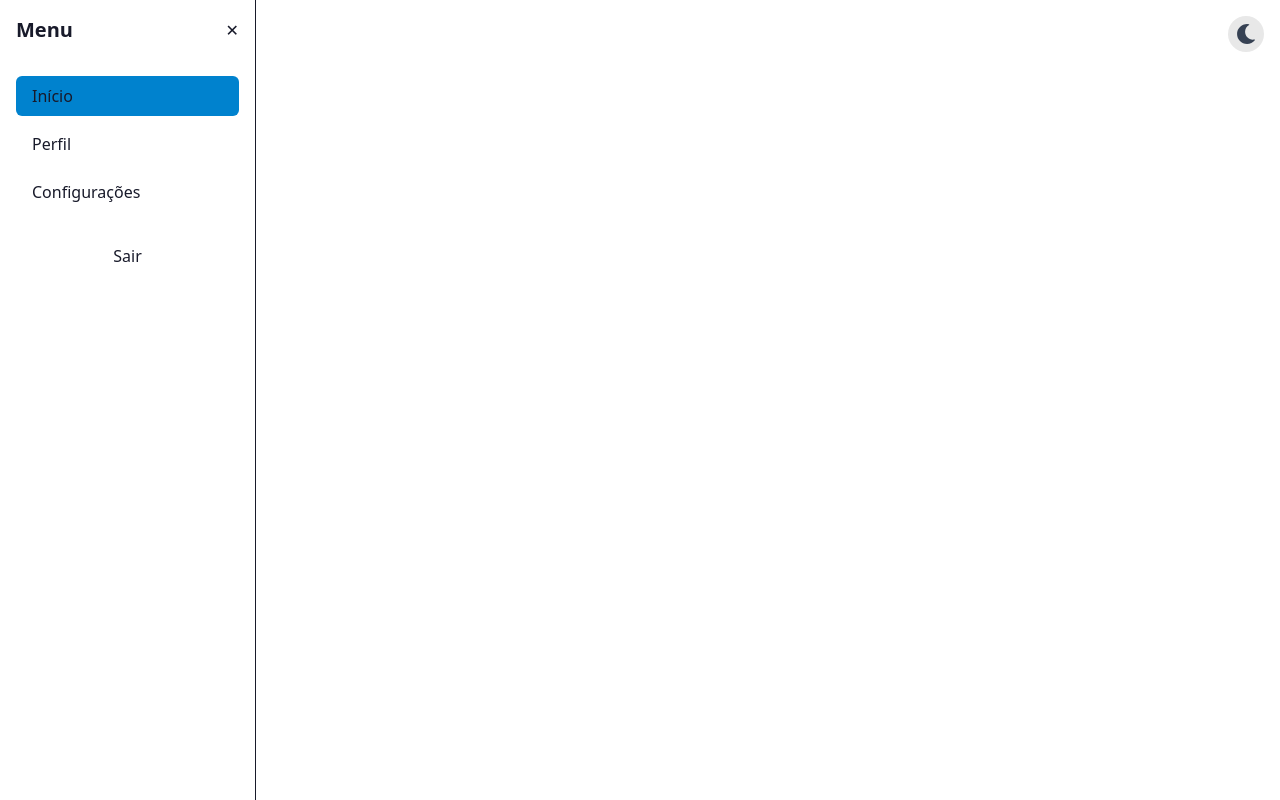
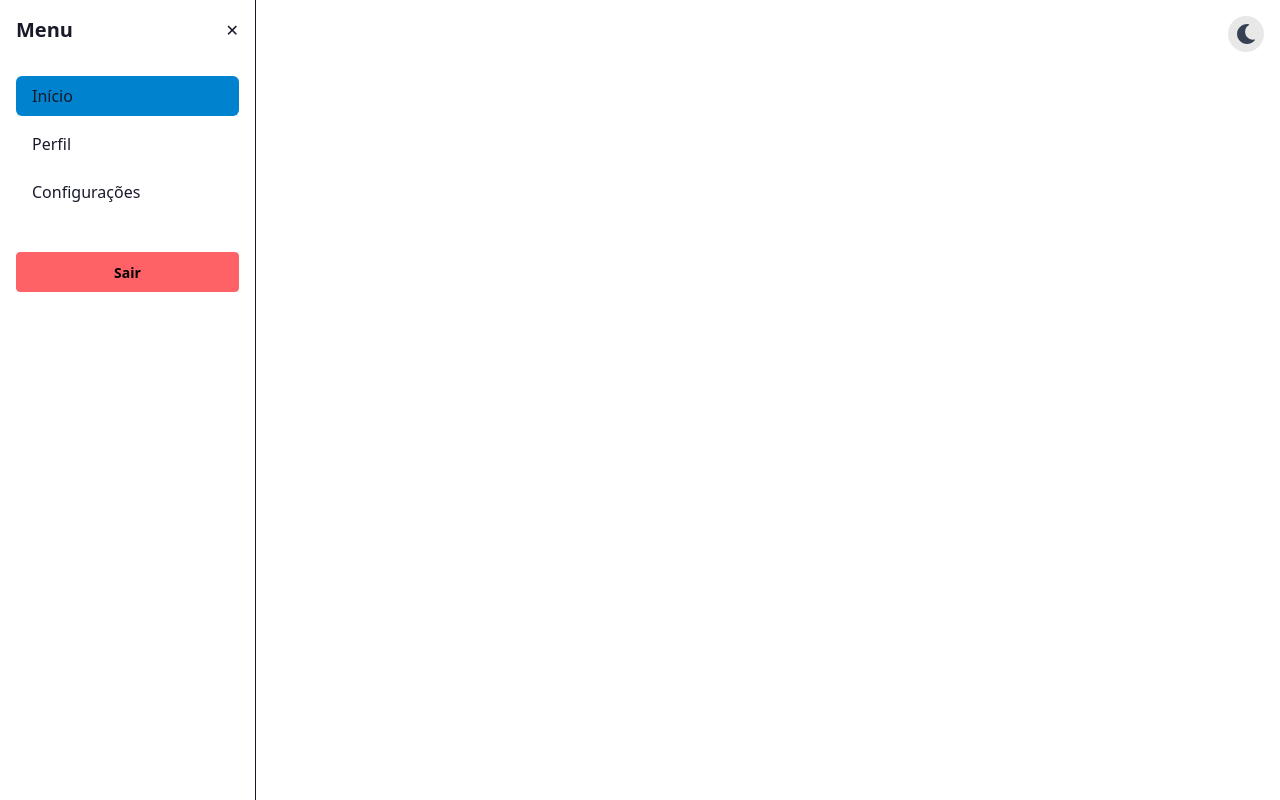
Before and after one commit to dyogohenrique/sistema-financeiro, a Next.js app: page / in a window 1280 px wide. Built offline with nearby package versions, Linux system fonts and the light colour scheme; no server answers.

Commit message:
simplificação da barra lateral

```diff
--- a/src/app/(authenticated)/layout.tsx
+++ b/src/app/(authenticated)/layout.tsx
@@ -1,13 +1,14 @@
-import SidebarWrapper from '@/components/SidebarWrapper';
-import { ReactNode } from 'react';
+import Sidebar from '@/components/Sidebar';
+import { auth } from 'auth';
 
-export default function AuthenticateLayout({ children }: Readonly<{ children: ReactNode }>) {
+export default async function AuthenticatedLayout({ children }: { children: React.ReactNode }) {
+    const session = await auth();
+    const userName = session?.user?.name || '';
+
     return (
-        <>
-            <SidebarWrapper />
-            <main>
-                {children}
-            </main>
-        </>
+        <div className="flex h-screen">
+            <Sidebar userName={userName} />
+            <main className="flex-1 p-4 overflow-auto">{children}</main>
+        </div>
     );
 }
--- a/src/components/Sidebar.tsx
+++ b/src/components/Sidebar.tsx
@@ -4,14 +4,15 @@ import { logoutAction } from '@/app/(auth)/(logout)/logoutAction';
 import Form from 'next/form';
 import Link from 'next/link';
 import { usePathname } from 'next/navigation';
+import { useState } from 'react';
 
 interface SidebarProps {
-    isOpen: boolean;
-    onClose: () => void;
+    userName: string;
 }
 
-export default function Sidebar({ isOpen, onClose }: SidebarProps) {
+export default function Sidebar({ userName }: SidebarProps) {
     const pathname = usePathname();
+    const [isOpen, setIsOpen] = useState(true);
 
     const menuItems = [
         { href: '/', label: 'Início' },
@@ -20,6 +21,7 @@ export default function Sidebar({ isOpen, onClose }: SidebarProps) {
     ];
 
     return (
+        <>
             <div
                 className={`fixed top-0 left-0 h-full w-64 bg-background border-r transition-transform duration-300 ease-in-out z-50 ${
                     isOpen ? 'translate-x-0' : '-translate-x-full'
@@ -28,7 +30,7 @@ export default function Sidebar({ isOpen, onClose }: SidebarProps) {
                 <div className="p-4">
                     <div className="flex justify-between items-center mb-8">
                         <h2 className="text-xl font-semibold">Menu</h2>
-                    <button onClick={onClose}>✕</button>
+                        <button onClick={() => setIsOpen(false)}>✕</button>
                     </div>
 
                     <nav className="space-y-2">
@@ -48,15 +50,23 @@ export default function Sidebar({ isOpen, onClose }: SidebarProps) {
                     </nav>
 
                     <div className="mt-8">
-                    <Form
-                        action={logoutAction}
-                    >
-                        <button className="w-full" type="submit">
+                        <p className="text-sm text-muted-foreground">{userName}</p>
+                        <Form action={logoutAction}>
+                            <button className="w-full mt-2 btn btn-error" type="submit">
                                 Sair
                             </button>
                         </Form>
                     </div>
                 </div>
             </div>
+            {!isOpen && (
+                <button
+                    onClick={() => setIsOpen(true)}
+                    className="fixed top-4 left-4 z-50 p-2 bg-background border rounded-md hover:bg-muted"
+                >
+                    ☰
+                </button>
+            )}
+        </>
     );
 }
--- a/src/components/SidebarWrapper.tsx
+++ /dev/null
@@ -1,11 +0,0 @@
-'use client';
-
-import { usePathname } from 'next/navigation';
-import { useState } from 'react';
-import Sidebar from './Sidebar';
-
-export default function SidebarWrapper() {
-    const [isOpen, setIsOpen] = useState(true);
-
-    return <Sidebar isOpen={isOpen} onClose={() => setIsOpen(false)} />;
-}
```
Lines whose indentation alone changed are shown as unchanged.
